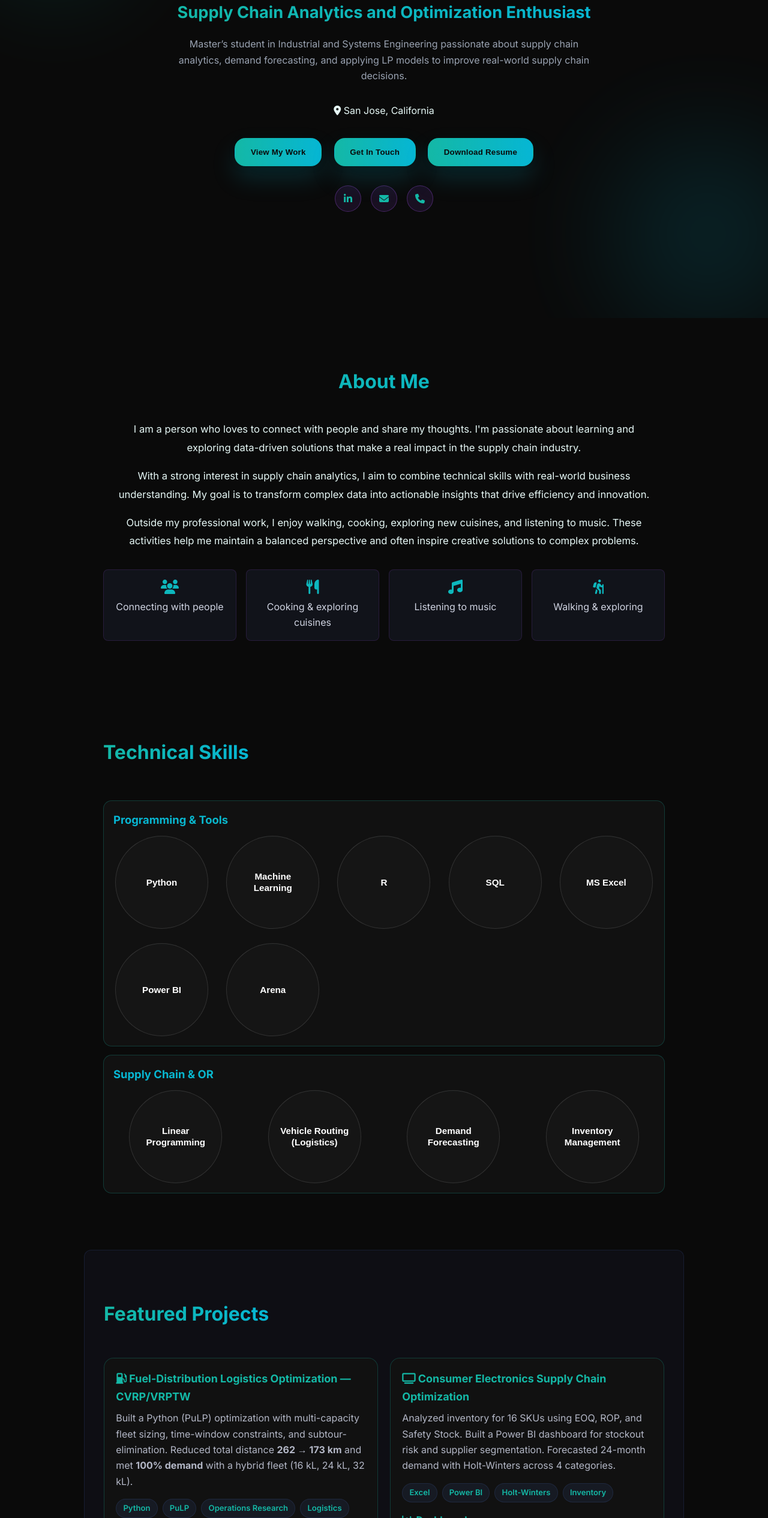
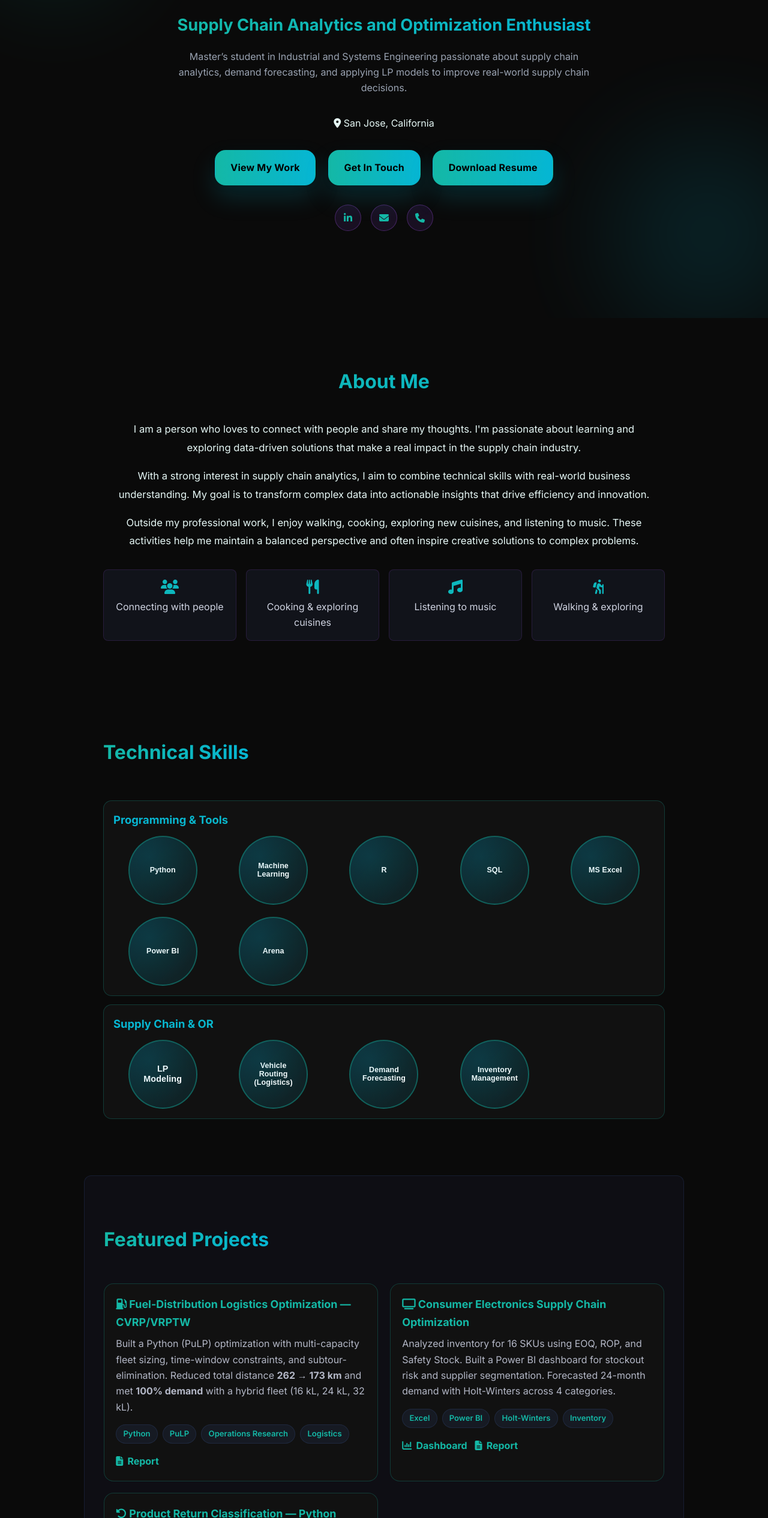
Before and after one commit to OmkarNikkam/Omkar-Nikkam-s-Portfolio, a plain HTML site: page index.html in a window 1280 px wide. Shown: the part 270-2800 px from the top of the page at 60% size. Drawn offline with Linux system fonts and the light colour scheme.

Commit message:
Update index.html

```diff
--- a/index.html
+++ b/index.html
@@ -948,47 +948,65 @@ a{color:var(--accent) !important;} a:hover{color:var(--accent-3) !important;}
 
 
 <style>
-/* === Even larger circular skill buttons (fit long text cleanly) === */
-#skills .skills-circles{
-  display:grid;
-  grid-template-columns:repeat(auto-fit,minmax(160px,1fr));
-  gap:1.5rem;
-  margin-top:.7rem;
+
+
+/* === Skills: creative blue/teal circles === */
+#skills .skills-circles{display:grid;grid-template-columns:repeat(5,1fr);gap:1.25rem;margin-top:.7rem}
+@media (max-width:1100px){#skills .skills-circles{grid-template-columns:repeat(4,1fr)}}
+@media (max-width:900px){#skills .skills-circles{grid-template-columns:repeat(3,1fr)}}
+@media (max-width:640px){#skills .skills-circles{grid-template-columns:repeat(2,1fr)}}
+@media (max-width:420px){#skills .skills-circles{grid-template-columns:1fr}}
+#skills .circle-tile{display:flex;justify-content:center}
+#skills .skill-circle{--size:115px;--ring-w:2px;width:var(--size);height:var(--size);border-radius:50%;
+  border:2px solid rgba(20,184,166,.4);
+  background:linear-gradient(135deg, rgba(6,182,212,.15), rgba(20,184,166,.08)), #0f1418;
+  display:flex;align-items:center;justify-content:center;text-align:center;cursor:pointer;outline:none;position:relative;padding:10px;
+  transition:transform .15s ease,border-color .15s ease,background .15s ease,box-shadow .15s ease}
+#skills .skill-circle:hover{transform:translateY(-3px) scale(1.04);border-color:#06b6d4;
+  background:linear-gradient(135deg, rgba(6,182,212,.25), rgba(20,184,166,.15));
+  box-shadow:0 0 15px rgba(6,182,212,.45), 0 0 30px rgba(20,184,166,.25)}
+#skills .skill-text{display:block;max-width:92%;color:var(--text,#fff);font-weight:700;font-size:.78rem;line-height:1.15;text-align:center;white-space:normal;word-break:keep-all;overflow-wrap:normal;hyphens:none;text-wrap:balance;letter-spacing:.1px;}
+
+/* subtle inner glow ring effect */
+#skills .skill-circle::before{content:"";position:absolute;inset:0;border-radius:50%;
+  background:radial-gradient(circle at 30% 30%, rgba(6,182,212,.3), transparent 70%);
+  opacity:.4;transition:opacity .3s ease}
+#skills .skill-circle:hover::before{opacity:.8}
+
+</style>
+<style>
+#skills .skill-circle[aria-label="LP Modeling"] .skill-text{font-size:.72rem;line-height:1.1;letter-spacing:.08px}
+</style>
+<style>
+#skills .skill-circle[aria-label="LP Modeling"] .skill-text{font-size:.9rem;line-height:1.2;letter-spacing:.1px}
+</style>
+
+<style>
+/* === Mobile/Overlap Fixes === */
+.hero{ padding-top: calc(var(--nav-height, 72px) + 12px) !important; }
+@media (max-width: 768px){
+  .nav-links{ display:none !important; }
+  .hero{ padding-top: calc(var(--nav-height, 72px) + 8px) !important; }
+  .hero h1{ font-size: clamp(1.9rem, 7.5vw, 2.6rem) !important; line-height:1.15 !important; letter-spacing:.2px !important; }
+  .hero h2{ font-size: clamp(1.05rem, 4.5vw, 1.3rem) !important; line-height:1.2 !important; }
+  .hero .social-icons{ display:none !important; } /* keep icons only in Get In Touch on mobile */
 }
-#skills .circle-tile{ display:flex; justify-content:center; }
-#skills .skill-circle{
-  --size: 155px;        /* bigger diameter */
-  --ring-w: 2px;
-  width:var(--size); height:var(--size);
-  border-radius:50%;
-  border:1px solid rgba(255,255,255,.12);
-  background: radial-gradient(170px 85px at 50% -30%, rgba(6,182,212,.08), transparent 60%), rgba(255,255,255,.02);
-  display:flex; align-items:center; justify-content:center; text-align:center;
-  cursor:pointer; outline:none; position:relative;
-  padding:14px;
-  transition: transform .12s ease, border-color .12s ease, background .12s ease;
+</style>
+
+<style id="btn-link-color-fix">
+/* Keep button text white on all states for anchors styled as buttons */
+a.btn, a.btn:link, a.btn:visited, a.btn:hover, a.btn:active, a.btn:focus,
+.btn-primary, .btn-primary:link, .btn-primary:visited, .btn-primary:hover, .btn-primary:active, .btn-primary:focus {
+  color: #000 !important;
+  text-decoration: none !important;
 }
-#skills .skill-circle:hover{ transform: translateY(-2px); border-color: rgba(6,182,212,.45); }
-#skills .skill-text{
-  display:block; max-width:92%;
-  color: var(--text, #fff);
-  font-weight:800; font-size:.95rem; line-height:1.25;
-  text-align:center;
-  word-wrap:break-word; overflow-wrap:break-word;
+
+/* Optional: remove iOS tap highlight tint inside buttons */
+a.btn {
+  -webkit-tap-highlight-color: rgba(0,0,0,0);
 }
-/* rotating glowing ring */
-#skills .skill-circle .ring{
-  pointer-events:none; position:absolute; inset:-3px; border-radius:50%;
-  background: conic-gradient(from 0deg, rgba(6,182,212,0) 0deg, rgba(6,182,212,.95) 40deg, rgba(20,184,166,.95) 90deg, rgba(6,182,212,0) 140deg);
-  -webkit-mask: radial-gradient(circle, transparent calc(50% - var(--ring-w)), #000 calc(50% - var(--ring-w) + 1px));
-          mask: radial-gradient(circle, transparent calc(50% - var(--ring-w)), #000 calc(50% - var(--ring-w) + 1px));
-  opacity:0; transform: rotate(0deg); transition: opacity .15s ease;
-}
-#skills .skill-circle:hover .ring{ opacity:.9; animation: ringSpin 1.1s linear infinite; }
-#skills .skill-circle.is-active .ring{ opacity:1; animation: ringSpin 1.1s linear infinite; }
-@keyframes ringSpin { to { transform: rotate(360deg); } }
-#skills .skill-chips{ display:none !important; }
 </style>
+
 </head>
 <body>
 <!-- Scroll Indicator -->
@@ -1019,9 +1037,9 @@ a{color:var(--accent) !important;} a:hover{color:var(--accent-3) !important;}
 <h2>Supply Chain Analytics and Optimization Enthusiast</h2>
 <p>Master’s student in Industrial and Systems Engineering passionate about supply chain analytics, demand forecasting, and applying LP models to improve real-world supply chain decisions.</p>
 <p class="location"><i class="fas fa-location-dot"></i> San Jose, California</p>
-<button id="btn-view-work" type="button" class="btn btn-primary">View My Work</button>
-<button id="btn-get-in-touch" type="button" class="btn btn-primary">Get In Touch</button>
-<button id="btn-download-resume" type="button" class="btn btn-primary">Download Resume</button>
+<a id="btn-view-work" href="#projects" class="btn btn-primary">View My Work</a>
+<a id="btn-get-in-touch" href="#contact" class="btn btn-primary">Get In Touch</a>
+<a id="btn-download-resume" href="https://drive.google.com/file/d/1C4lx26yhAHKsR0KSwPVQrsFif7rC3Y35/view?usp=sharing" class="btn btn-primary" target="_blank" rel="noopener">Download Resume</a>
 <div class="social-icons">
 <a href="https://www.linkedin.com/in/omkarnikkam" target="_blank"><i class="fab fa-linkedin-in"></i></a>
 <a href="mailto:nikkamomkarv@gmail.com"><i class="fas fa-envelope"></i></a>
@@ -1098,8 +1116,8 @@ a{color:var(--accent) !important;} a:hover{color:var(--accent-3) !important;}
         </div></div></div><div aria-label="Supply Chain &amp; OR" class="skill-card" data-cat="supply-or" role="region">
 <h3>Supply Chain & OR</h3><div class="skills-circles">
         <div class="circle-tile">
-          <button class="skill-circle" type="button" aria-label="Linear Programming">
-            <span class="skill-text">Linear Programming</span>
+          <button class="skill-circle" type="button" aria-label="LP Modeling">
+            <span class="skill-text">LP Modeling</span>
             <span class="ring" aria-hidden="true"></span>
           </button>
         </div>
@@ -1143,6 +1161,7 @@ a{color:var(--accent) !important;} a:hover{color:var(--accent-3) !important;}
 <div class="tech-stack"><span class="tech-tag">Excel</span><span class="tech-tag">Power BI</span><span class="tech-tag">Holt-Winters</span><span class="tech-tag">Inventory</span></div>
 <div class="card-links">
 <a class="card-link" href="https://app.powerbi.com/groups/me/dashboards/a246cd3c-2e2c-49c0-a708-cc5122ef77d9?ctid=e85c5307-76b1-4c48-bc5d-e88373dda261&pbi_source=linkShare" target="_blank" rel="noopener"><i class="fas fa-chart-column"></i> Dashboard</a>
+<a class="card-link" href="https://drive.google.com/file/d/1Yld2Gd_mC7BK0CmU4ZVM65Lfkjwd2GQi/view?usp=sharing" target="_blank" rel="noopener"><i class="fas fa-file-lines"></i> Report</a>
 </div>
 </div>
 <div class="card">
@@ -1151,6 +1170,7 @@ a{color:var(--accent) !important;} a:hover{color:var(--accent-3) !important;}
 <div class="tech-stack"><span class="tech-tag">Python</span><span class="tech-tag">scikit-learn</span><span class="tech-tag">Pandas</span><span class="tech-tag">Classification</span></div>
 <div class="card-links">
 <a class="card-link" href="https://omkarnikkam.github.io/-Product-Return-Classification-Python/" title="Add notebook link later"><i class="fab fa-github"></i> Notebook</a>
+<a class="card-link" href="https://drive.google.com/file/d/1tqpYCK9r0tZJmFsXRTPEEwO0Y0HG6Gt5/view?usp=sharing" target="_blank" rel="noopener"><i class="fas fa-file-lines"></i> Report</a>
 </div>
 </div>
 </div>
@@ -1255,9 +1275,23 @@ a{color:var(--accent) !important;} a:hover{color:var(--accent-3) !important;}
 <h2 class="section-title">Get In Touch</h2>
 <p>I'm always open to discussing new opportunities, collaborations, or just having a conversation about supply chain analytics and data-driven solutions.</p>
 <div class="contact-icons">
-<a href="mailto:nikkamomkarv@gmail.com"><i class="fas fa-envelope"></i></a>
-<a href="https://www.linkedin.com/in/omkarnikkam" target="_blank"><i class="fab fa-linkedin"></i></a>
-<a href="tel:+16693257153"><i class="fas fa-phone"></i></a>
+<div class="contact-icons">
+  <a href="mailto:nikkamomkarv@gmail.com" aria-label="Email" title="Email">
+    <svg xmlns="http://www.w3.org/2000/svg" width="22" height="22" viewBox="0 0 24 24" fill="currentColor" aria-hidden="true">
+      <path d="M20 4H4a2 2 0 0 0-2 2v12a2 2 0 0 0 2 2h16a2 2 0 0 0 2-2V6a2 2 0 0 0-2-2zm0 2v.01L12 13 4 6.01V6h16zM4 18V8.236l7.386 6.154a1 1 0 0 0 1.228 0L20 8.236V18H4z"/>
+    </svg>
+  </a>
+  <a href="https://www.linkedin.com/in/omkarnikkam" target="_blank" rel="noopener" aria-label="LinkedIn" title="LinkedIn">
+    <svg xmlns="http://www.w3.org/2000/svg" width="22" height="22" viewBox="0 0 24 24" fill="currentColor" aria-hidden="true">
+      <path d="M4.98 3.5C4.98 4.88 3.86 6 2.5 6S0 4.88 0 3.5 1.12 1 2.5 1 4.98 2.12 4.98 3.5zM.5 8h4V24h-4V8zM8 8h3.8v2.2h.1C12.6 8.7 14.6 8 16.8 8 21.4 8 24 10.7 24 15.3V24h-4v-7.5c0-1.8-.03-4.1-2.5-4.1-2.5 0-2.9 1.9-2.9 3.9V24h-4V8z"/>
+    </svg>
+  </a>
+  <a href="tel:+16693257153" aria-label="Phone" title="Phone">
+    <svg xmlns="http://www.w3.org/2000/svg" width="22" height="22" viewBox="0 0 24 24" fill="currentColor" aria-hidden="true">
+      <path d="M21 16.5v3a2 2 0 0 1-2.18 2 19.8 19.8 0 0 1-8.63-3.07 19.5 19.5 0 0 1-6-6A19.8 19.8 0 0 1 1.5 3.18 2 2 0 0 1 3.5 1h3a2 2 0 0 1 2 1.72c.12.9.33 1.78.63 2.63a2 2 0 0 1-.45 2.11L7.1 8.9a16 16 0 0 0 6 6l1.44-1.58a2 2 0 0 1 2.11-.45c.85.3 1.74.51 2.63.63A2 2 0 0 1 21 16.5z"/>
+    </svg>
+  </a>
+</div>
 </div>
 </section>
 <footer class="footer">© <span id="year"></span> Omkar Vikram Nikkam. All rights reserved.</footer>
```
